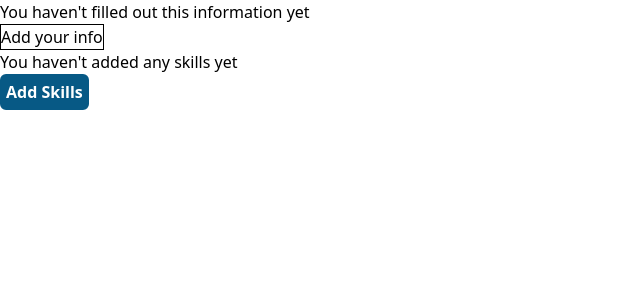
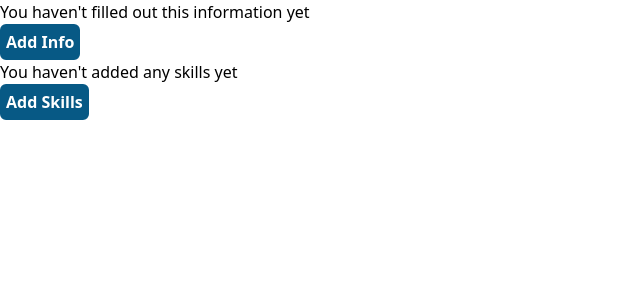
Before and after one commit to JoshDevHub/cv-project, a React (Create React App) app: page / in a window 1280 px wide. Shown: the top 300 px of the page, without its empty margins (0-640 px from the left). Built offline with nearby package versions, Linux system fonts and the light colour scheme.

Commit message:
refactor: use `Button` component in place of plain HTML

```diff
--- a/src/components/GeneralInfo.js
+++ b/src/components/GeneralInfo.js
@@ -5,20 +5,16 @@ import Button from "./Button";
 import { isEmpty } from "../utils/object_helpers";
 
 class GeneralInfo extends Component {
-  createButton(text) {
-    return (
-      <button className="border border-black" onClick={this.props.clickHandler}>
-        {text}
-      </button>
-    );
-  }
-
   render() {
     if (isEmpty(this.props.info)) {
       return (
         <div>
           <p>You haven't filled out this information yet</p>
-          {this.createButton("Add your info")}
+          <Button
+            type="button"
+            handler={this.props.clickHandler}
+            text="Add Info"
+          />
         </div>
       );
     }
```
